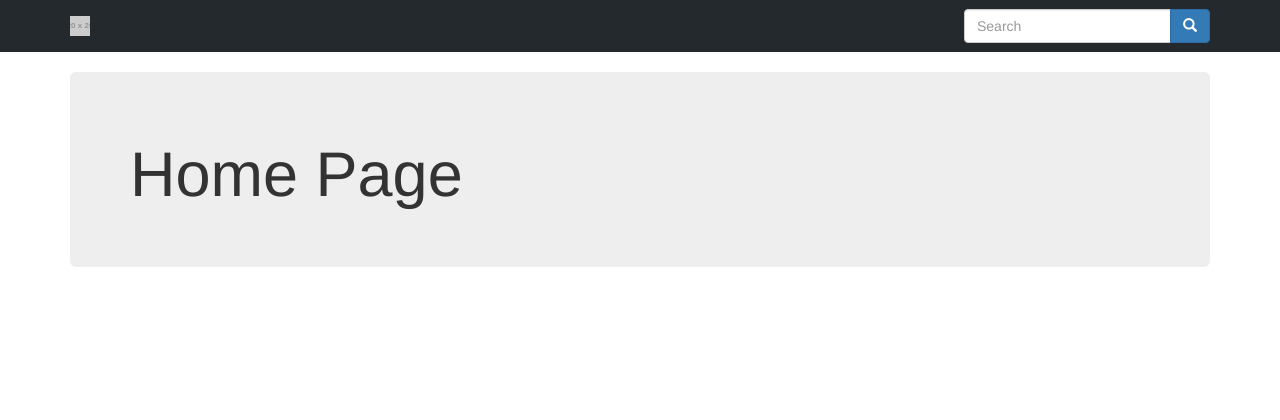
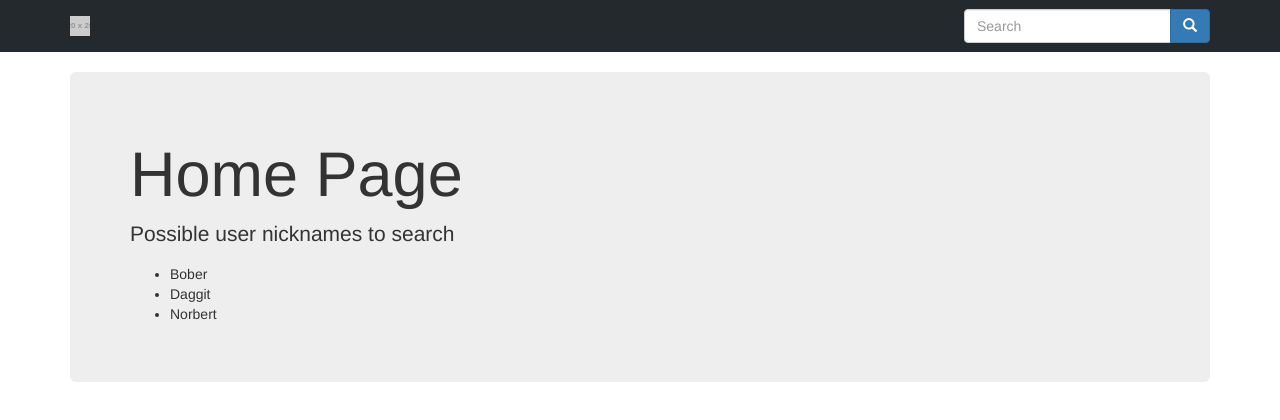
Before and after one commit to vgildeev/angular4-interview, an Angular app: page / in a window 1280 px wide. Shown: the top 420 px of the page. Built offline with nearby package versions, Linux system fonts and the light colour scheme.

Commit message:
Added nicknames list to home page

```diff
--- a/src/app/home/home.component.html
+++ b/src/app/home/home.component.html
@@ -1,5 +1,9 @@
 <div class="container">
   <div class="jumbotron">
     <h1>Home Page</h1>
+    <p>Possible user nicknames to search</p>
+    <ul>
+      <li *ngFor="let name of nicknames">{{name}}</li>
+    </ul>
   </div>
 </div>
--- a/src/app/home/home.component.ts
+++ b/src/app/home/home.component.ts
@@ -1,4 +1,5 @@
 import { Component, OnInit } from '@angular/core';
+import ProfilesMocks from 'shared/mocks/profiles.mock';
 
 @Component({
   selector: 'app-home',
@@ -6,10 +7,11 @@ import { Component, OnInit } from '@angular/core';
   styleUrls: ['./home.component.scss']
 })
 export class HomeComponent implements OnInit {
+  nicknames: string[];
 
-  constructor() { }
+  constructor() {}
 
   ngOnInit() {
+    this.nicknames = ProfilesMocks.map(p => p.nickname);
   }
-
 }
```
